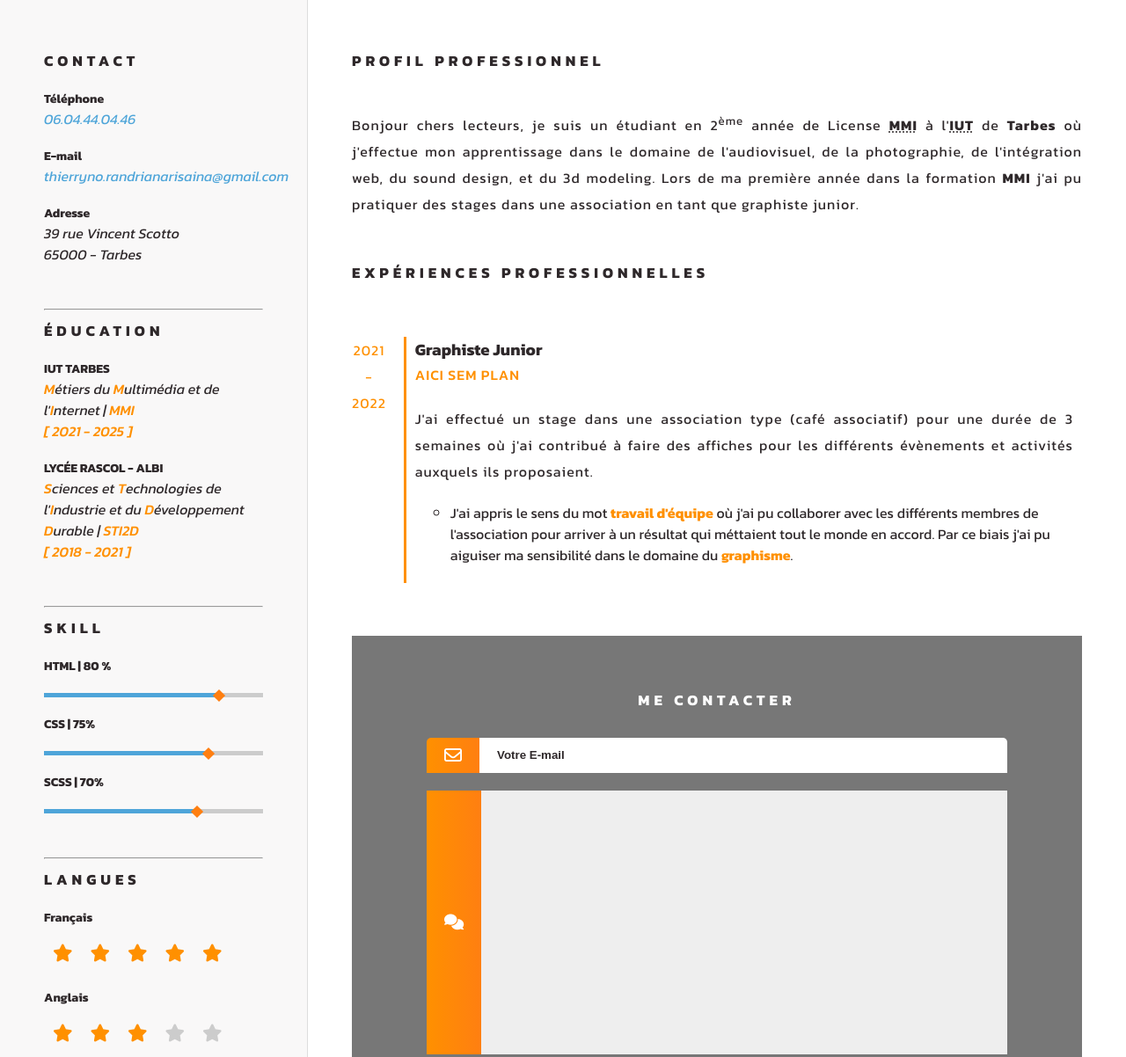
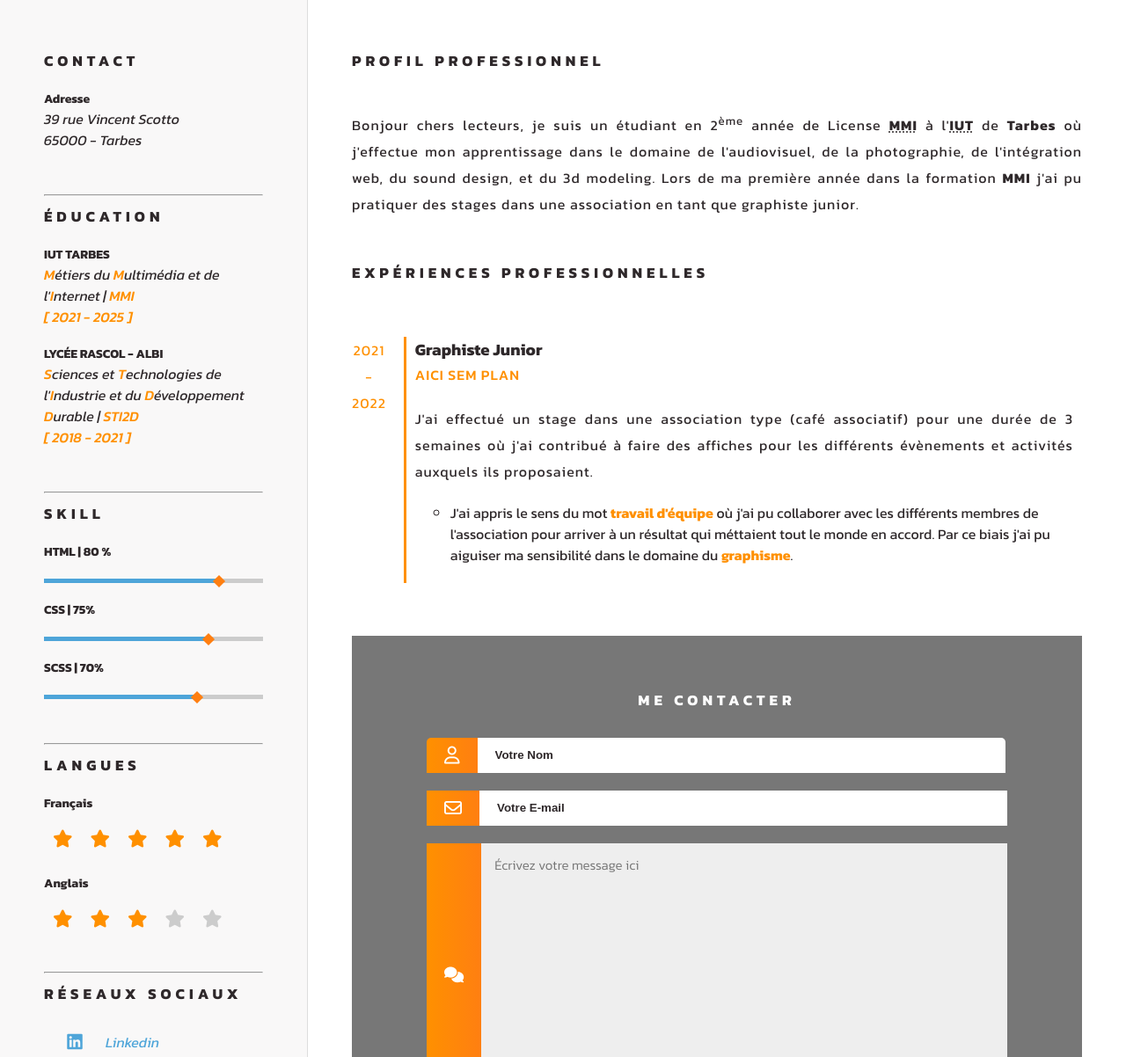
Before and after one commit to Eth3ri0n/Curriculum-Vitae, a website: page index.html in a window 1280 px wide. Shown: the part 380-1582 px from the top of the page at 88% size. Drawn offline with Linux system fonts and the light colour scheme.

Commit message:
Add new input inside form tag

```diff
--- a/index.html
+++ b/index.html
@@ -50,10 +50,6 @@
       <aside>
         <div class="block">
           <h2 class="title-small">Contact</h2>
-          <h3>Téléphone</h3>
-          <p><a href="tel:+33604440446">06.04.44.04.46</a></p>
-          <h3>E-mail</h3>
-          <p><a href="mailto:">thierryno.randrianarisaina@gmail.com</a></p>
           <h3>Adresse</h3>
           <address>39 rue Vincent Scotto <br />65000 - Tarbes</address>
         </div>
@@ -240,6 +236,15 @@
           <h2 class="title-small">Me contacter</h2>
           <form name="contact" method="POST" data-netlify="true">
             <div class="input-container">
+              <i class="far fa-user prefix"></i>
+              <input
+                type="text"
+                name="name"
+                id="name"
+                placeholder="Votre Nom" required
+              />
+            </div>
+            <div class="input-container">
               <i class="far fa-envelope prefix"></i>
               <input
                 type="email"
@@ -250,7 +255,7 @@
             </div>
             <div class="input-container comment-container">
               <i class="fas fa-comments comment"></i>
-              <textarea name="message" id="description" required></textarea>
+              <textarea name="message" id="description" required placeholder="&Eacute;crivez votre message ici"></textarea>
             </div>
             <button type="submit">
               <i class="fa fa-paper-plane postfix"></i>
--- a/scss/style.scss
+++ b/scss/style.scss
@@ -403,7 +403,7 @@ main {
           align-items: flex-start;
         }
 
-        .prefix {
+        i.fa-user.prefix {
           background: linear-gradient(
             to right,
             var(--primary),
@@ -414,14 +414,40 @@ main {
           font-size: 2rem;
           border-top-left-radius: 0.5rem;
         }
+        i.fa-envelope.prefix {
+          background: linear-gradient(
+            to right,
+            var(--primary),
+            var(--primary-darken)
+          );
+          padding: 1rem 2rem;
+          color: white;
+          font-size: 2rem;
+        }
 
+        input[type="text"] {
+          min-width: 60rem;
+          padding: 1rem 2rem;
+          border: 0;
+          line-height: 2rem;
+          outline: none;
+          border-top-right-radius: 0.5rem;
+
+          @include media.xs {
+            min-width: 25rem;
+          }
+
+          &::placeholder {
+            color: var(--text-color);
+            font-weight: 700;
+          }
+        }
         input[type="email"] {
           min-width: 60rem;
           padding: 1rem 2rem;
           border: 0;
           line-height: 2rem;
           outline: none;
-          border-top-right-radius: 0.5rem;
 
           @include media.xs {
             min-width: 25rem;
```
Also changed, not shown: css/style.css, 1 other file.
